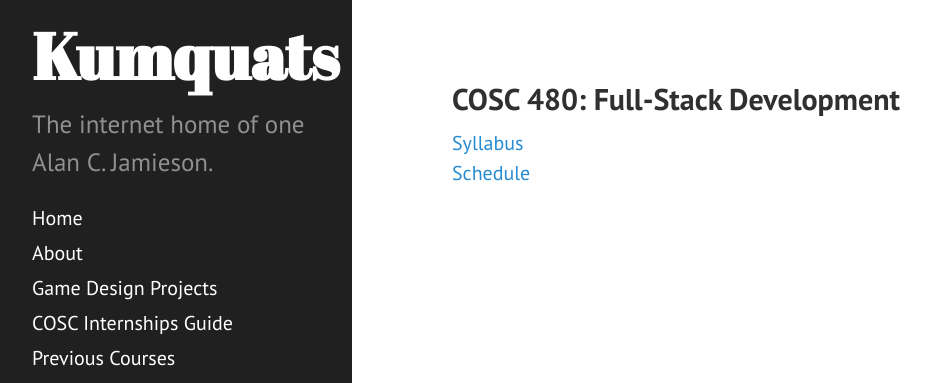
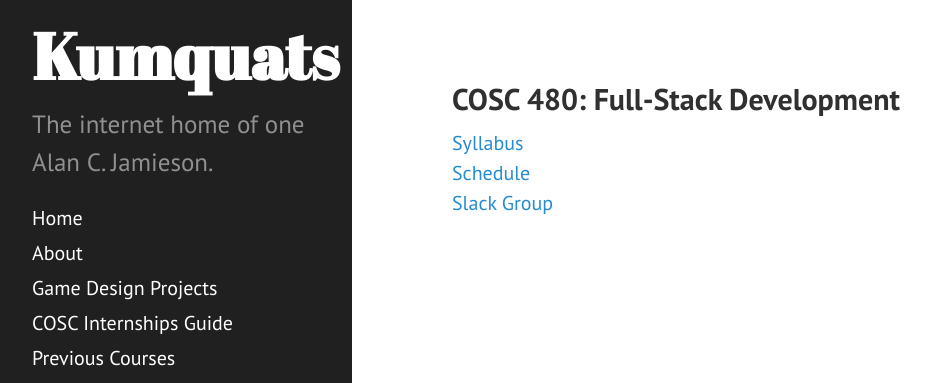
Before and after one commit to ripark/ripark.github.io, a Jekyll site: the page built from f19/cosc480.html, in a window 1280 px wide. Shown: the top 383 px of the page, without its empty margins (8-939 px from the left). Built offline with Jekyll 4.4.1, drawn with Linux system fonts in a browser that asks for light colours; Markdown is read by kramdown in place of the engine named in the settings.

Commit message:
Update cosc480.html

```diff
--- a/f19/cosc480.html
+++ b/f19/cosc480.html
@@ -8,3 +8,5 @@ title: "COSC 480: Full-Stack Development"
 <br>
 <a href="http://ripark.github.io/f19/COSC480Sched.pdf">Schedule</a>
 <br>
+<a href="https://smcmcs.slack.com/messages/cosc480/">Slack Group</a>
+<br>
```
